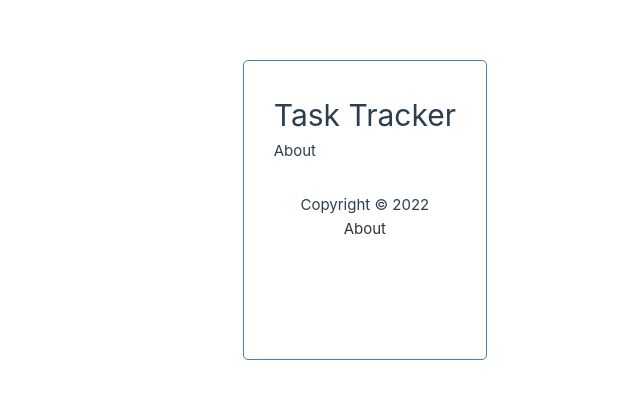
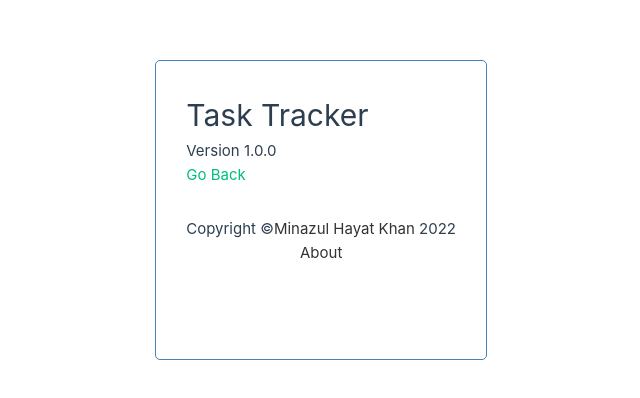
Before and after one commit to minhaz1217/vue-task-tracker, a Vue app: page /about in a window 1280 px wide. Shown: the part 190-588 px from the top of the page, without its empty margins (153-793 px from the left). Built offline with nearby package versions, Linux system fonts and the light colour scheme.

Commit message:
added a back button in about page and linked my website in footer

```diff
--- a/src/components/Footer.vue
+++ b/src/components/Footer.vue
@@ -1,7 +1,7 @@
 <template>
 
     <footer>
-        <p>Copyright  &copy; 2022 </p>
+        <p>Copyright  &copy;<a href="https://www.minhazul.com/">Minazul Hayat Khan</a> 2022 </p>
         <router-link to="/about">About</router-link>
         <!-- <a href="/about">About</a> -->
     </footer>
--- a/src/views/About.vue
+++ b/src/views/About.vue
@@ -1,3 +1,4 @@
 <template>
-    <p>About</p>
+    <p>Version 1.0.0</p>
+    <router-link to="/">Go Back</router-link>
 </template>
```
